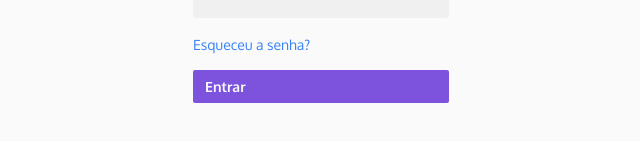
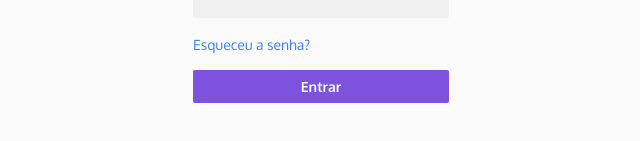
Before and after one commit to JV-projects/BookSystem, a React (Vite) app in the folder BookSystemFront/: page / in a window 1280 px wide. Shown: the part 439-580 px from the top of the page, without its empty margins (319-959 px from the left). Built offline with nearby package versions, Linux system fonts and the light colour scheme.

Commit message:
Button | Tradução dos termos para português brasileiro

```diff
--- a/BookSystemFront/src/components/global/Button/index.jsx
+++ b/BookSystemFront/src/components/global/Button/index.jsx
@@ -2,7 +2,7 @@ import styles from './styles.module.css'
 
 const Button = ({ children, ...rest }) => {
     return (
-        <button className={styles.primaryButton} {...rest}>
+        <button className={styles.botaoPrimario} {...rest}>
             {children}
         </button>
     )
--- a/BookSystemFront/src/components/global/Button/styles.module.css
+++ b/BookSystemFront/src/components/global/Button/styles.module.css
@@ -1,4 +1,4 @@
-.primaryButton {
+.botaoPrimario {
     background-color: var(--primary-highlight-color);
     border: none;
     border-radius: 0.125rem;
@@ -7,11 +7,12 @@
     display: flex;
     font-size: 0.875rem;
     font-weight: bold;
+    justify-content: center;
     padding-block: 0.5rem;
     padding-inline: 0.75rem;
 }
 
-.primaryButton:disabled {
+.botaoPrimario:disabled {
     cursor: unset;
     opacity: 50%;
 }
```
